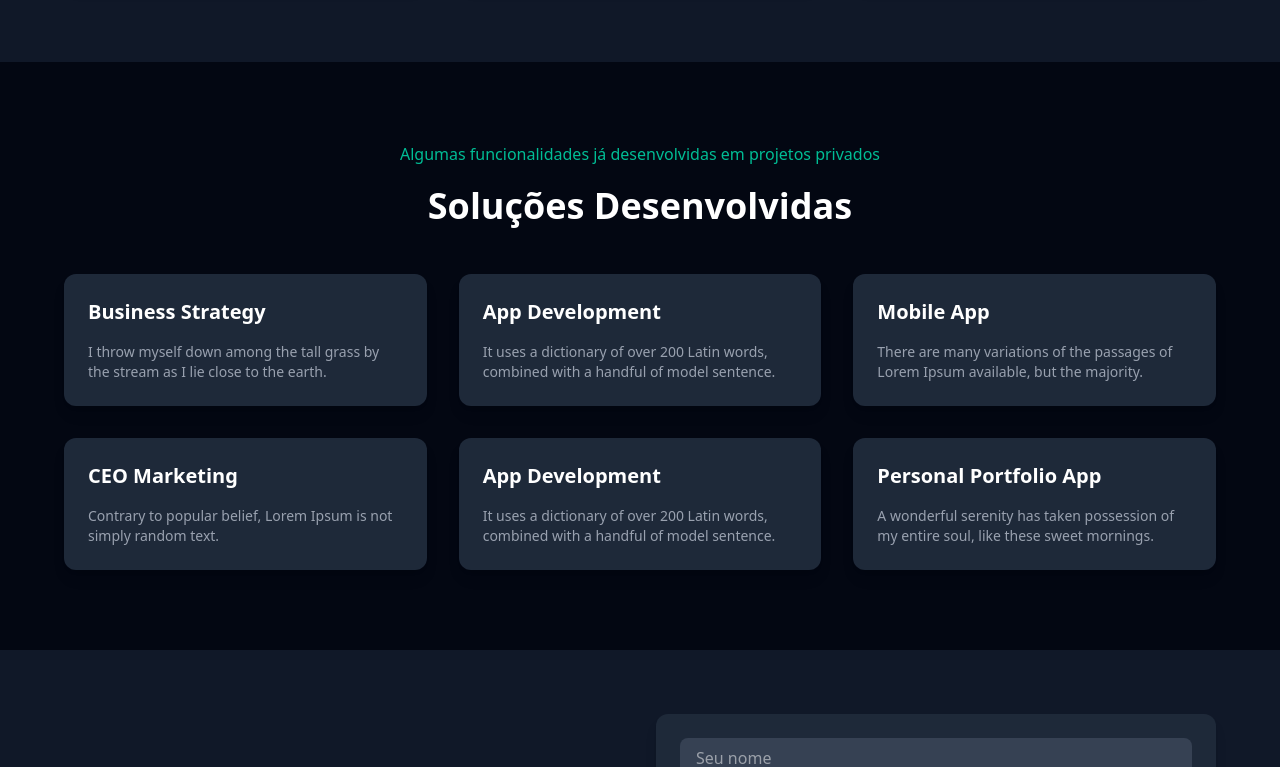
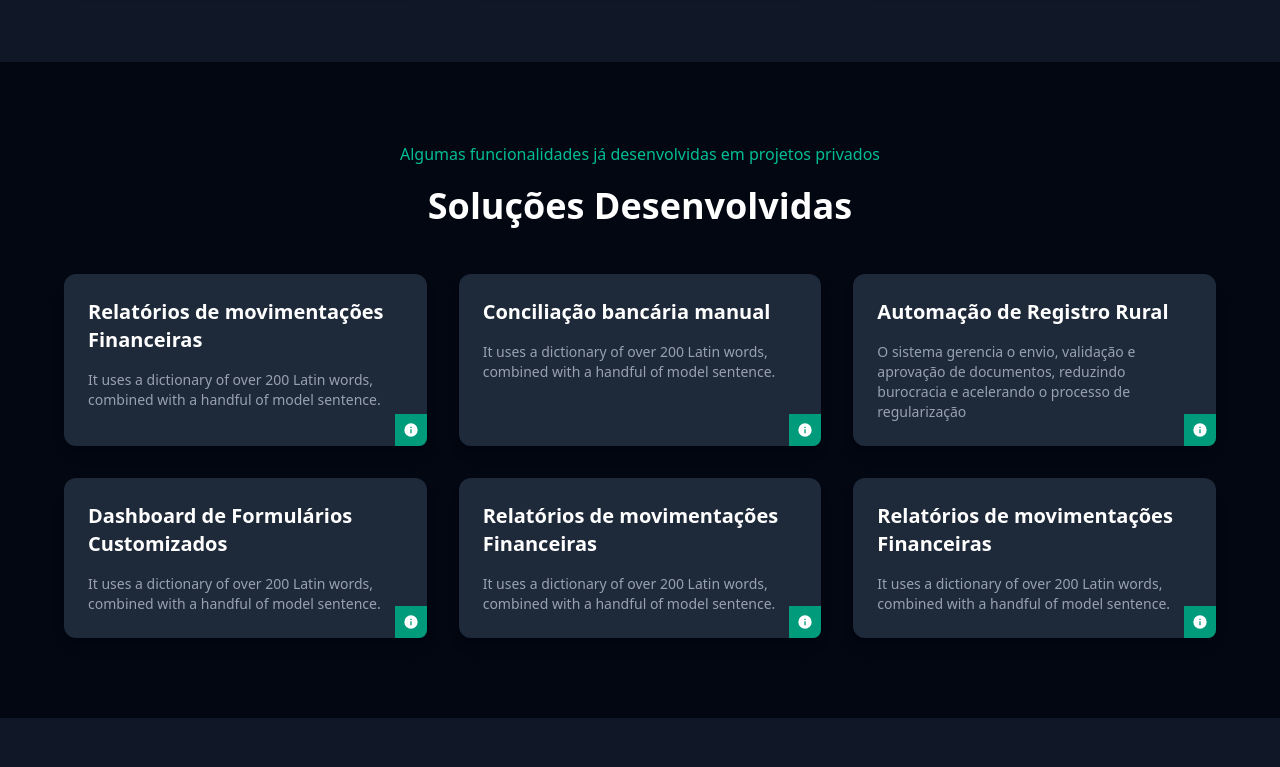
Before and after one commit to victorsoles/portfolio, a Vue app: page / in a window 1280 px wide. Shown: the part 2000-2767 px from the top of the page. Built offline with nearby package versions, Linux system fonts and the light colour scheme.

Commit message:
Melhorando seção de features

```diff
--- a/src/components/Contact.vue
+++ b/src/components/Contact.vue
@@ -125,7 +125,7 @@ const submitForm = () => {
 }
 
 .background-green-hover:hover {
-    background-color: #00bd95; /* Cor mais escura para o hover */
+    background-color: #00bd95;
 }
 
 .background-green2-hover {
@@ -133,6 +133,6 @@ const submitForm = () => {
 }
 
 .background-green2-hover:hover {
-    background-color: #009b7a; /* Cor mais escura para o hover */
+    background-color: #009b7a;
 }
 </style>
--- a/src/components/Features.vue
+++ b/src/components/Features.vue
@@ -10,77 +10,103 @@
             <!-- Cards -->
             <div class="grid grid-cols-1 sm:grid-cols-2 lg:grid-cols-3 gap-8">
                 <!-- Card 1 -->
-                <div
-                    class="bg-gray-800 rounded-xl shadow-lg p-6 transition hover:scale-105"
-                >
-                    <h3 class="text-xl font-semibold mb-4">
-                        Business Strategy
-                    </h3>
-                    <p class="text-gray-400 text-sm">
-                        I throw myself down among the tall grass by the stream
-                        as I lie close to the earth.
-                    </p>
-                </div>
-
-                <!-- Card 2 -->
-                <div
-                    class="bg-gray-800 rounded-xl shadow-lg p-6 transition hover:scale-105"
-                >
-                    <h3 class="text-xl font-semibold mb-4">App Development</h3>
+                <div class="relative bg-gray-800 rounded-xl shadow-lg p-6 transition hover:scale-104">
+                    <h3 class="text-xl font-semibold mb-4">Relatórios de movimentações Financeiras</h3>
                     <p class="text-gray-400 text-sm">
                         It uses a dictionary of over 200 Latin words, combined
                         with a handful of model sentence.
                     </p>
+                    <div class="absolute bottom-0 right-0 background-green-hover p-2 rounded-br-lg flex items-center justify-center cursor-pointer">
+                        <svg xmlns="http://www.w3.org/2000/svg" class="h-4 w-4 text-white" viewBox="0 0 24 24" fill="currentColor">
+                            <path fill-rule="evenodd" d="M12 2a10 10 0 100 20 10 10 0 000-20zM11 7h2v2h-2V7zm0 4h2v6h-2v-6z" clip-rule="evenodd"/>
+                        </svg>
+                    </div>
                 </div>
 
-                <!-- Card 3 -->
-                <div
-                    class="bg-gray-800 rounded-xl shadow-lg p-6 transition hover:scale-105"
-                >
-                    <h3 class="text-xl font-semibold mb-4">Mobile App</h3>
-                    <p class="text-gray-400 text-sm">
-                        There are many variations of the passages of Lorem Ipsum
-                        available, but the majority.
-                    </p>
-                </div>
-
-                <!-- Card 4 -->
-                <div
-                    class="bg-gray-800 rounded-xl shadow-lg p-6 transition hover:scale-105"
-                >
-                    <h3 class="text-xl font-semibold mb-4">CEO Marketing</h3>
-                    <p class="text-gray-400 text-sm">
-                        Contrary to popular belief, Lorem Ipsum is not simply
-                        random text.
-                    </p>
-                </div>
-
-                <!-- Card 5 -->
-                <div
-                    class="bg-gray-800 rounded-xl shadow-lg p-6 transition hover:scale-105"
-                >
-                    <h3 class="text-xl font-semibold mb-4">App Development</h3>
+                <!-- Card 2 -->
+                <div class="relative bg-gray-800 rounded-xl shadow-lg p-6 transition hover:scale-104">
+                    <h3 class="text-xl font-semibold mb-4">Conciliação bancária manual</h3>
                     <p class="text-gray-400 text-sm">
                         It uses a dictionary of over 200 Latin words, combined
                         with a handful of model sentence.
                     </p>
+                    <div class="absolute bottom-0 right-0 background-green-hover p-2 rounded-br-lg flex items-center justify-center cursor-pointer">
+                        <svg xmlns="http://www.w3.org/2000/svg" class="h-4 w-4 text-white" viewBox="0 0 24 24" fill="currentColor">
+                            <path fill-rule="evenodd" d="M12 2a10 10 0 100 20 10 10 0 000-20zM11 7h2v2h-2V7zm0 4h2v6h-2v-6z" clip-rule="evenodd"/>
+                        </svg>
+                    </div>
+                </div>
+
+                <!-- Card 3 -->
+                <div class="relative bg-gray-800 rounded-xl shadow-lg p-6 transition hover:scale-104">
+                    <h3 class="text-xl font-semibold mb-4">Automação de Registro Rural</h3>
+                    <p class="text-gray-400 text-sm">
+                        O sistema gerencia o envio, validação e aprovação de documentos,
+                        reduzindo burocracia e acelerando o processo de regularização
+                    </p>
+                    <div class="absolute bottom-0 right-0 background-green-hover p-2 rounded-br-lg flex items-center justify-center cursor-pointer">
+                        <svg xmlns="http://www.w3.org/2000/svg" class="h-4 w-4 text-white" viewBox="0 0 24 24" fill="currentColor">
+                            <path fill-rule="evenodd" d="M12 2a10 10 0 100 20 10 10 0 000-20zM11 7h2v2h-2V7zm0 4h2v6h-2v-6z" clip-rule="evenodd"/>
+                        </svg>
+                    </div>
+                </div>
+
+                <!-- Card 4 -->
+                <div class="relative bg-gray-800 rounded-xl shadow-lg p-6 transition hover:scale-104">
+                    <h3 class="text-xl font-semibold mb-4">Dashboard de Formulários Customizados</h3>
+                    <p class="text-gray-400 text-sm">
+                        It uses a dictionary of over 200 Latin words, combined
+                        with a handful of model sentence.
+                    </p>
+                    <div class="absolute bottom-0 right-0 background-green-hover p-2 rounded-br-lg flex items-center justify-center cursor-pointer">
+                        <svg xmlns="http://www.w3.org/2000/svg" class="h-4 w-4 text-white" viewBox="0 0 24 24" fill="currentColor">
+                            <path fill-rule="evenodd" d="M12 2a10 10 0 100 20 10 10 0 000-20zM11 7h2v2h-2V7zm0 4h2v6h-2v-6z" clip-rule="evenodd"/>
+                        </svg>
+                    </div>
+                </div>
+
+                <!-- Card 5 -->
+                <div class="relative bg-gray-800 rounded-xl shadow-lg p-6 transition hover:scale-104">
+                    <h3 class="text-xl font-semibold mb-4">Relatórios de movimentações Financeiras</h3>
+                    <p class="text-gray-400 text-sm">
+                        It uses a dictionary of over 200 Latin words, combined
+                        with a handful of model sentence.
+                    </p>
+                    <div class="absolute bottom-0 right-0 background-green-hover p-2 rounded-br-lg flex items-center justify-center cursor-pointer">
+                        <svg xmlns="http://www.w3.org/2000/svg" class="h-4 w-4 text-white" viewBox="0 0 24 24" fill="currentColor">
+                            <path fill-rule="evenodd" d="M12 2a10 10 0 100 20 10 10 0 000-20zM11 7h2v2h-2V7zm0 4h2v6h-2v-6z" clip-rule="evenodd"/>
+                        </svg>
+                    </div>
                 </div>
 
                 <!-- Card 6 -->
-                <div
-                    class="bg-gray-800 rounded-xl shadow-lg p-6 transition hover:scale-105"
-                >
-                    <h3 class="text-xl font-semibold mb-4">
-                        Personal Portfolio App
-                    </h3>
+                <div class="relative bg-gray-800 rounded-xl shadow-lg p-6 transition hover:scale-104">
+                    <h3 class="text-xl font-semibold mb-4">Relatórios de movimentações Financeiras</h3>
                     <p class="text-gray-400 text-sm">
-                        A wonderful serenity has taken possession of my entire
-                        soul, like these sweet mornings.
+                        It uses a dictionary of over 200 Latin words, combined
+                        with a handful of model sentence.
                     </p>
+                    <div class="absolute bottom-0 right-0 background-green-hover p-2 rounded-br-lg flex items-center justify-center cursor-pointer">
+                        <svg xmlns="http://www.w3.org/2000/svg" class="h-4 w-4 text-white" viewBox="0 0 24 24" fill="currentColor">
+                            <path fill-rule="evenodd" d="M12 2a10 10 0 100 20 10 10 0 000-20zM11 7h2v2h-2V7zm0 4h2v6h-2v-6z" clip-rule="evenodd"/>
+                        </svg>
+                    </div>
                 </div>
             </div>
         </div>
     </section>
 </template>
 
-<script setup></script>
+<script setup>
+
+</script>
+
+<style>
+.background-green-hover {
+    background-color: #009b7a;
+}
+
+.background-green-hover:hover {
+    background-color: #00bd95;
+}
+</style>
```
